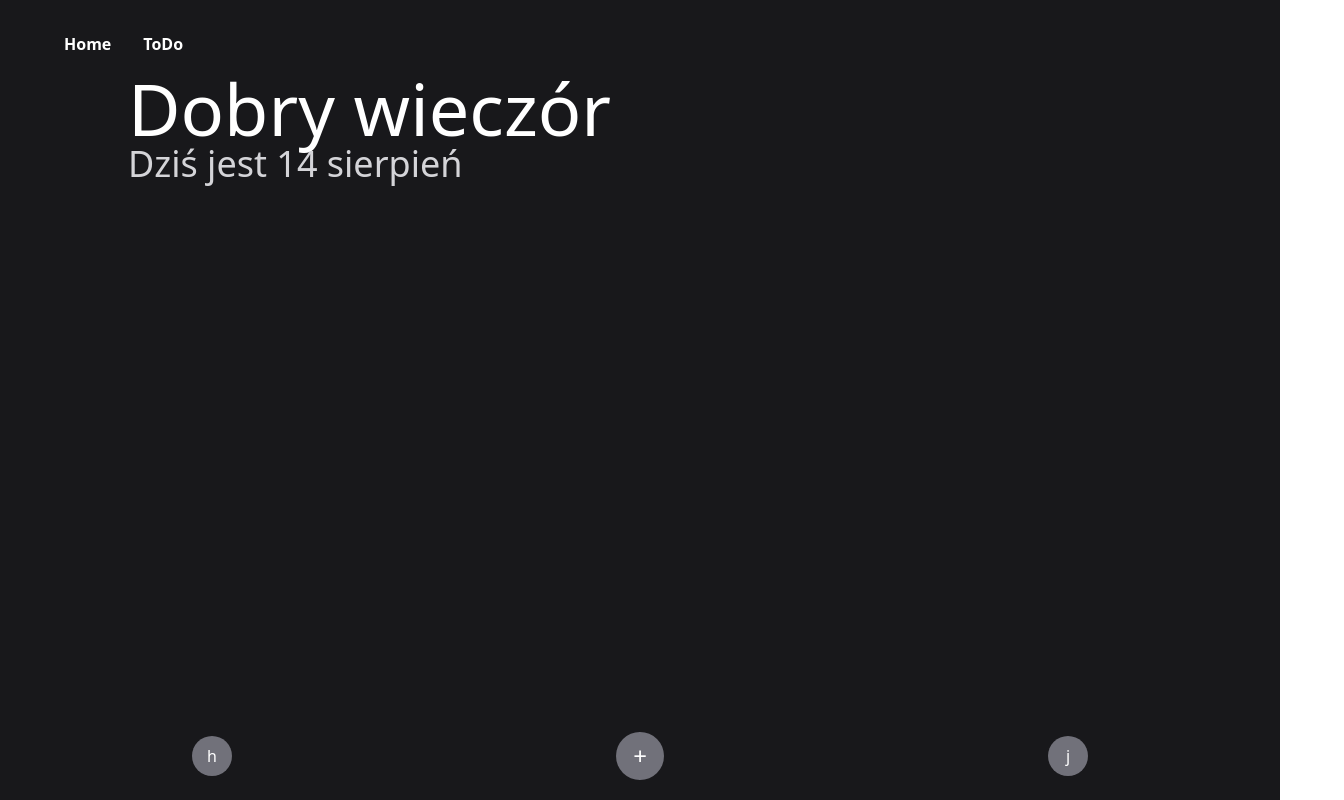
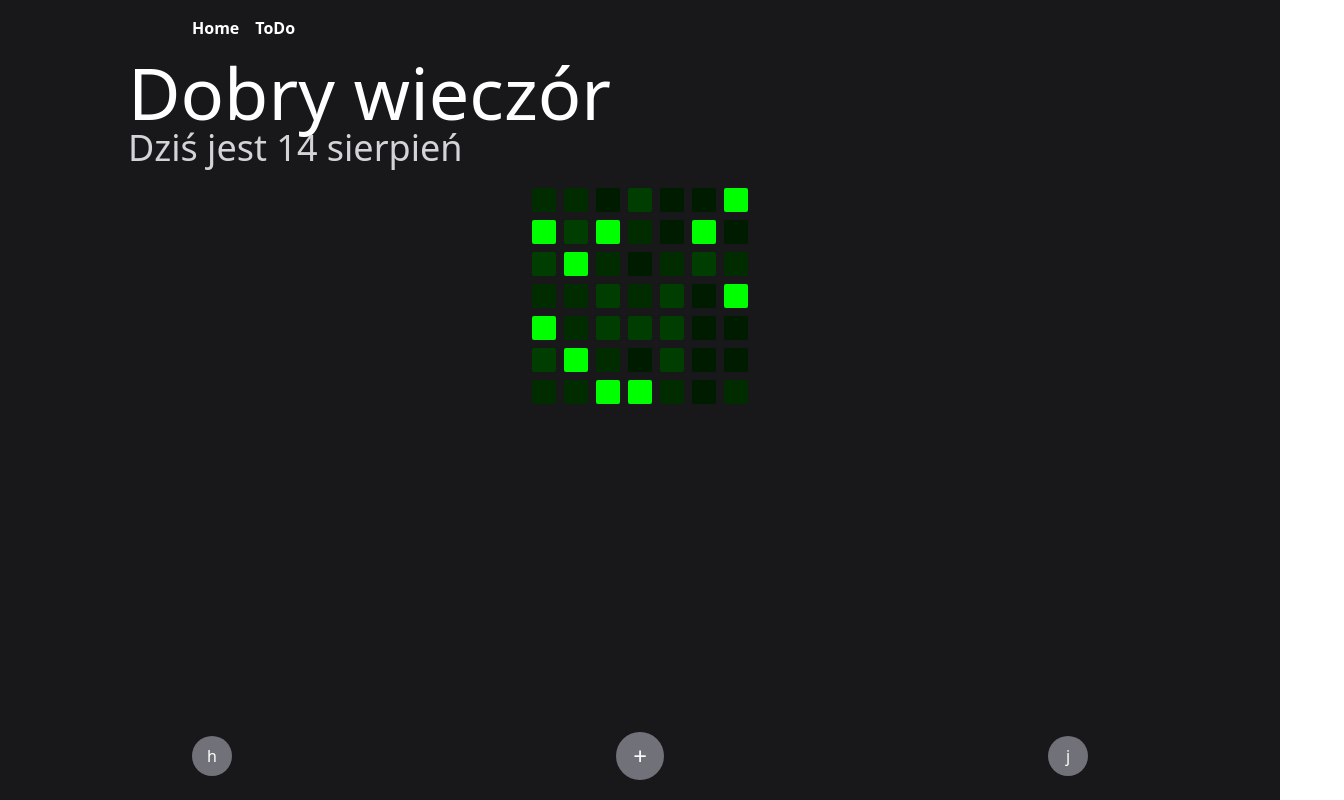
Before and after one commit to M-MComputerClub/Do-zrobienia-, a Vue app: page / in a window 1280 px wide. Shown: the whole page, 1344 px wide, since content can reach past the window. Built offline with nearby package versions, Linux system fonts and the light colour scheme.

Commit message:
poprawki kosmetyczne more

```diff
--- a/src/App.vue
+++ b/src/App.vue
@@ -5,10 +5,10 @@ import { RouterLink, RouterView } from 'vue-router'
 <template>
   <body class=" bg-zinc-900 w-screen h-screen text-white">
     <header class="w-screen">
-      <div class="wrapper pl-16">
-        <nav class="flex w-screen p-32 font-semibold ">
-          <RouterLink to="/" class="hover:underline">Home</RouterLink>
-          <RouterLink to="/todo" class="hover:underline">ToDo</RouterLink>
+      <div class="wrapper pl-4 lg:pl-16 m-0">
+        <nav class="flex w-screen lg:pl-32 p-4 m-0 font-semibold gap-4 cursor-pointer ">
+          <RouterLink to="/" class="hover:underline m-0">Home</RouterLink>
+          <RouterLink to="/todo" class="hover:underline m-0">ToDo</RouterLink>
         </nav>
       </div>
     </header>
@@ -17,67 +17,3 @@ import { RouterLink, RouterView } from 'vue-router'
   </body>
 
 </template>
-
-<style scoped>
-header {
-  line-height: 1.5;
-  max-height: 100vh;
-}
-
-.logo {
-  display: block;
-  margin: 0 auto 2rem;
-}
-
-nav {
-  width: 100%;
-  font-size: 12px;
-  text-align: center;
-  margin-top: 2rem;
-}
-
-nav a.router-link-exact-active {
-  color: var(--color-text);
-}
-
-nav a.router-link-exact-active:hover {
-  background-color: transparent;
-}
-
-nav a {
-  display: inline-block;
-  padding: 0 1rem;
-  border-left: 1px solid var(--color-border);
-}
-
-nav a:first-of-type {
-  border: 0;
-}
-
-@media (min-width: 1024px) {
-  header {
-    display: flex;
-    place-items: center;
-    padding-right: calc(var(--section-gap) / 2);
-  }
-
-  .logo {
-    margin: 0 2rem 0 0;
-  }
-
-  header .wrapper {
-    display: flex;
-    place-items: flex-start;
-    flex-wrap: wrap;
-  }
-
-  nav {
-    text-align: left;
-    margin-left: -1rem;
-    font-size: 1rem;
-
-    padding: 1rem 0;
-    margin-top: 1rem;
-  }
-}
-</style>
--- a/src/views/Home.vue
+++ b/src/views/Home.vue
@@ -2,6 +2,7 @@
   <header>
     <h1 class="md:text-7xl text-3xl pl-4 md:pl-32">{{ greeting }}</h1>
     <h2 class="md:text-4xl text-1xl pl-4 md:pl-32 text-zinc-300">{{ dateMessage }}</h2>
+    <heatmap />
   </header>
   <main>
 
@@ -14,6 +15,7 @@
 </template>
 
 <script setup>
+import Heatmap from '../components/Heatmap.vue';
 import { computed } from 'vue';
 
 const getCurrentGreeting = () => {
@@ -47,4 +49,7 @@ const getDateMessage = () => {
 
 const greeting = computed(() => getCurrentGreeting());
 const dateMessage = computed(() => getDateMessage());
+
+
+
 </script>
--- a/src/views/HomeView.vue
+++ b/src/views/HomeView.vue
@@ -1,12 +1,6 @@
 <script>
 import TheWelcome from '../components/TheWelcome.vue'
-import heatmap from '../components/Heatmap.vue'
 
-export default {
-  components: {
-    heatmap,
-  },
-};
 </script>
 
 <template>
--- a/src/views/ToDo.vue
+++ b/src/views/ToDo.vue
@@ -121,33 +121,36 @@ onMounted(() => {
 
 
 
-    <section class="create-todo bg-gray-200 h-screen p-10 fixed top-32 left-0 right-0 rounded-t-md animate-slideInBottom" v-if="add_menu">
+    <section class="create-todo bg-zinc-800 h-screen p-10 fixed top-98 left-0 right-0 rounded-t-3xl animate-slideInBottom" v-if="add_menu">
 			<form id="new-todo-form" class="flex flex-col justify-center items-center gap-4" @submit.prevent="addTodo">
 				<input
 					type="text"
 					name="name"
 					id="name"
 					placeholder="Nazwa"
-					v-model="input_name" required>
+					v-model="input_name" required
+					class="text-black rounded-md md:w-1/5" />
 				<input
 					type="text"
 					name="Description"
 					id="description"
 					placeholder="Opis"
-					v-model="input_description" required/>
+					v-model="input_description" required
+					class="text-black rounded-md  md:w-1/5" />
 				<input
 					type="text"
 					name="icon"
 					id="icon"
 					placeholder="&#128512;"
-					v-model="input_icon" required/>
+					v-model="input_icon" required
+					class="text-black rounded-md  md:w-1/5" />
 				<input
 					type="color"
 					name="color"
 					id="color"
 					placeholder="#a72020"
-					v-model="input_color" required/>
-
+					v-model="input_color" required
+					class="sm:w-1/5 w-2/4 h-16"/>
 				<input type="submit" value="Add todo" class="bg-slate-500">
 			</form>
 		</section>
```
